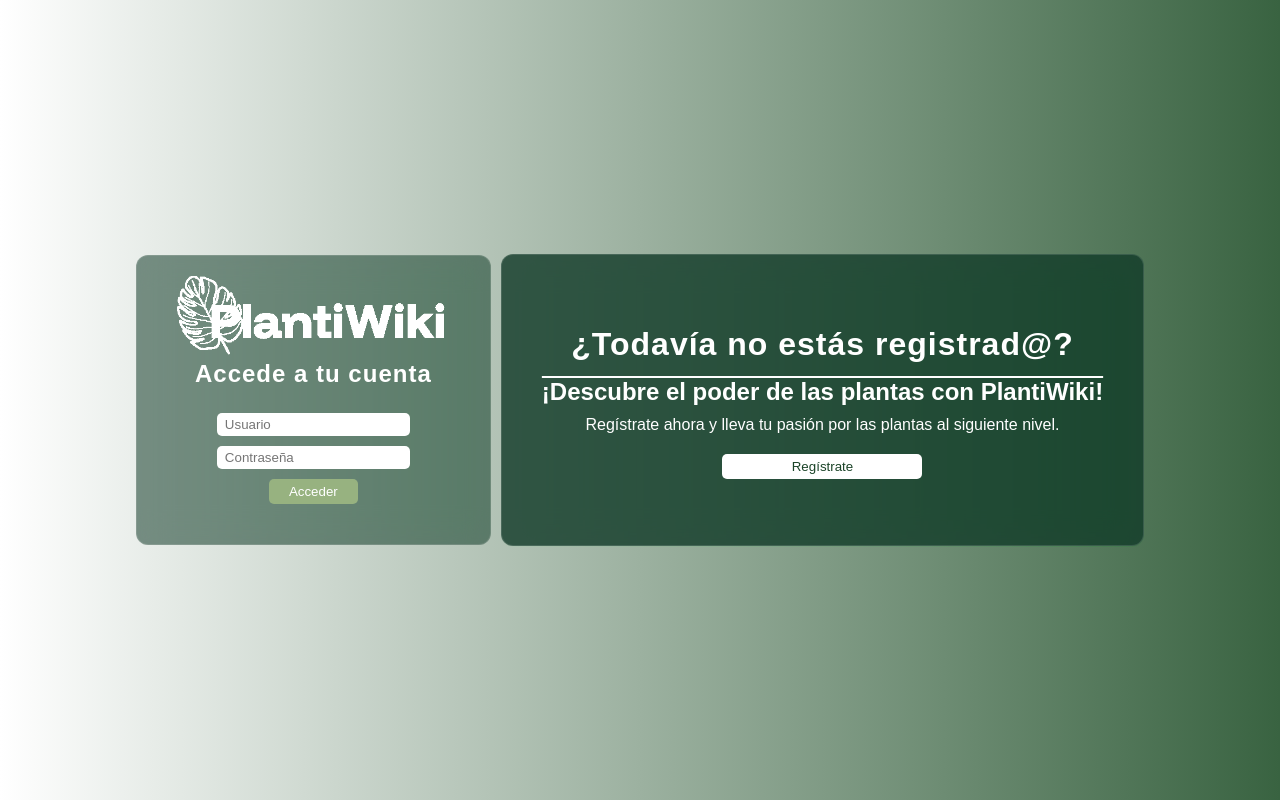
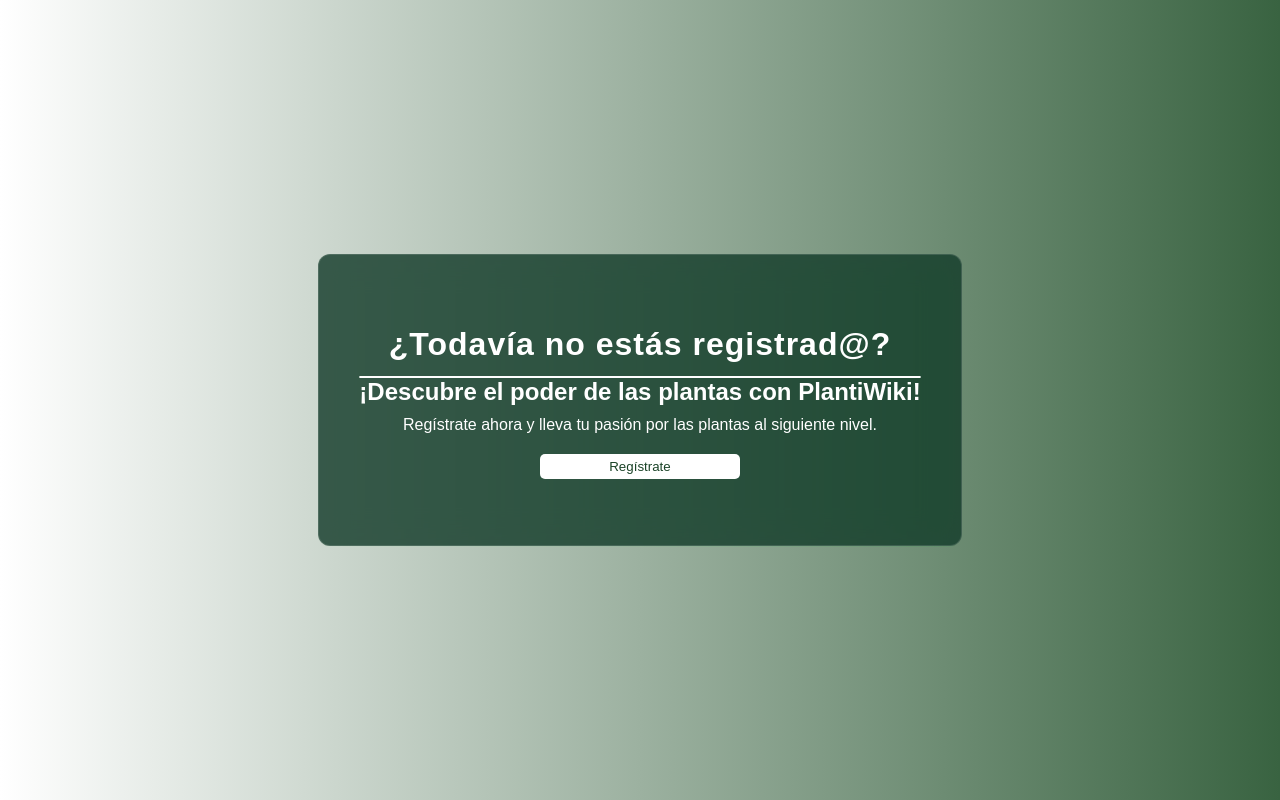
Before and after one commit to JoseTrAllen/PlantiWiki-2.0, a website with bundled scripts: page public/userRegister/login.html in a window 1280 px wide. Built offline with nearby package versions, Linux system fonts and the light colour scheme; a web font is replaced by a local one.

Commit message:
cambio menor

```diff
--- a/public/userRegister/login.html
+++ b/public/userRegister/login.html
@@ -8,15 +8,6 @@
   </head>
   <body>
     <section class="login-section">
-      <div class="login-form">
-        <img class="logo" src="../../assets/logoBlanco.png" alt="" />
-        <h2>Accede a tu cuenta</h2>
-        <form>
-          <input id="user-input" type="text" placeholder="Usuario" />
-          <input id="password-input" type="password" placeholder="Contraseña" />
-          <button id="login-button">Acceder</button>
-        </form>
-      </div>
       <div class="create-account">
         <h2>¿Todavía no estás registrad@?</h2>
         <h3>¡Descubre el poder de las plantas con PlantiWiki!</h3>
```
